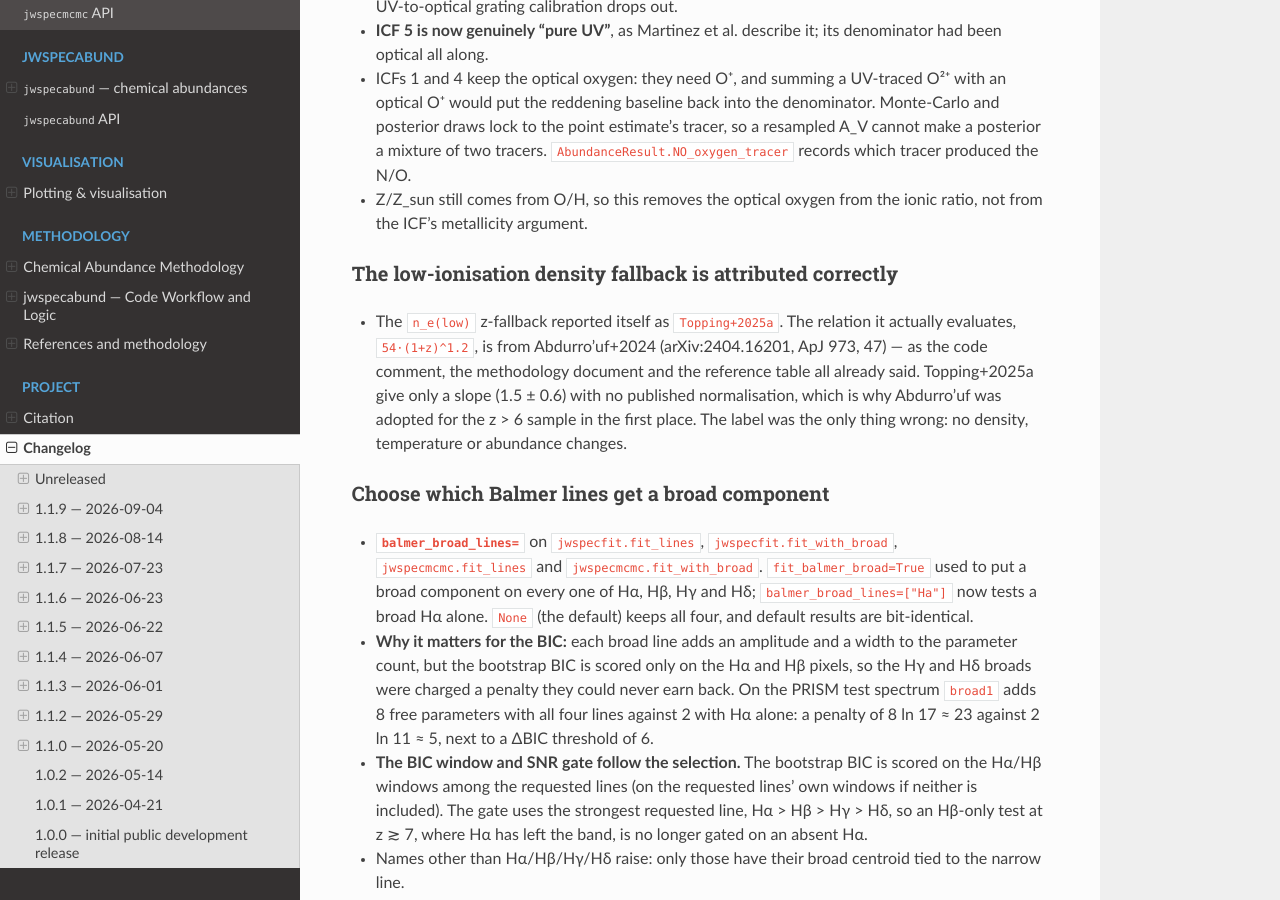
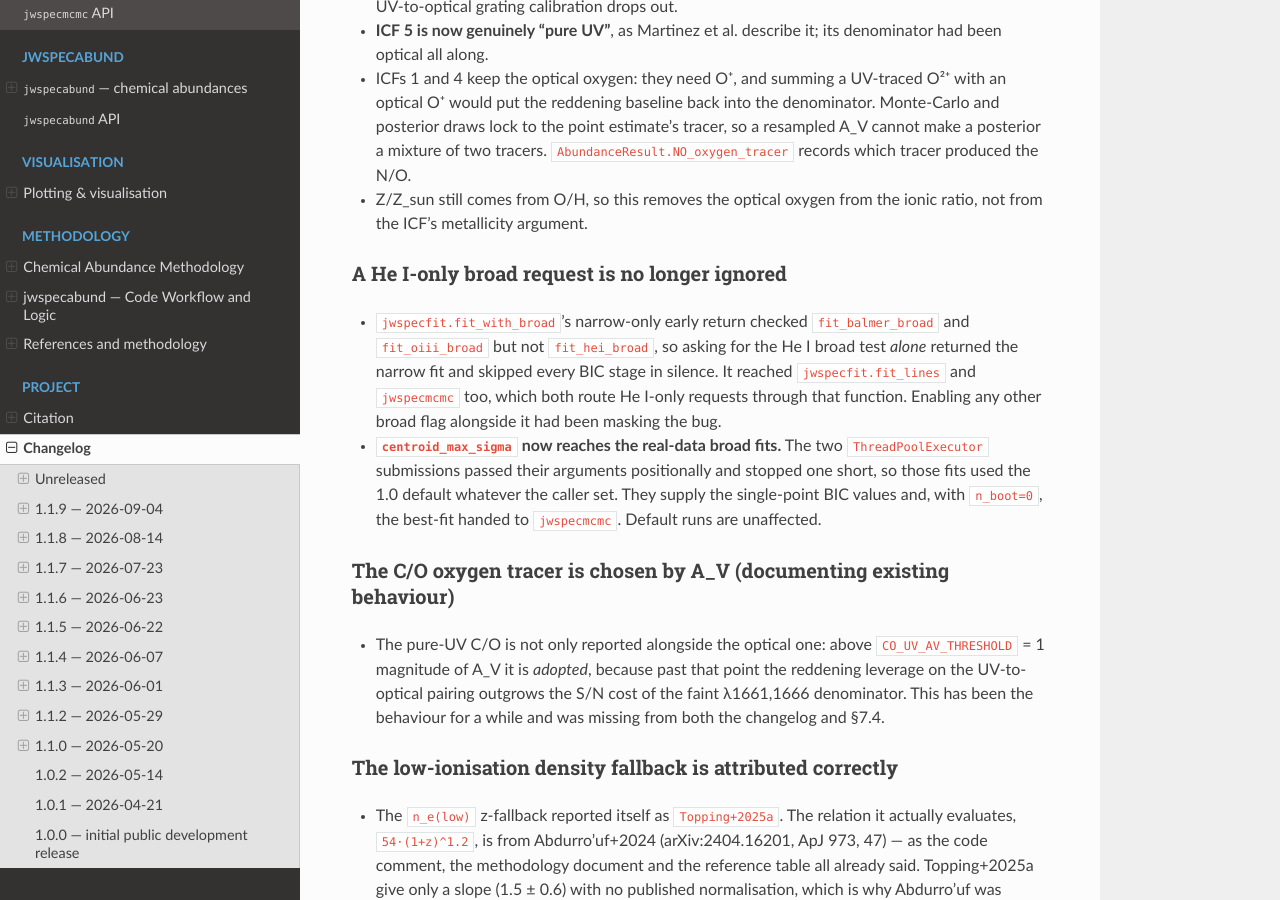
Before and after one commit to raunaq-rai/jwspecfit, a Sphinx documentation site: the page built from docs/changelog.md, in a window 1280 px wide and 900 px high, scrolled down 635 px. Built offline with Sphinx 7.4.7 and the Read the Docs theme 3.1.0, drawn with Linux system fonts in a browser that asks for light colours.

Commit message:
Document how the C/O oxygen tracer is chosen
Section 7.4 still said the pure-UV C/O "is not adopted automatically",
which stopped being true when the A_V switch landed: above
CO_UV_AV_THRESHOLD it is adopted, and the draws are locked to whichever
tier the point estimate chose. Neither that switch nor the two broad
fixes in the previous commit had a changelog entry.

```diff
--- a/docs/changelog.md
+++ b/docs/changelog.md
@@ -32,6 +32,28 @@ history on GitHub is the authoritative source.
   `AbundanceResult.NO_oxygen_tracer` records which tracer produced the N/O.
 - Z/Z_sun still comes from O/H, so this removes the optical oxygen from the
   ionic ratio, not from the ICF's metallicity argument.
+
+### A He I-only broad request is no longer ignored
+
+- `jwspecfit.fit_with_broad`'s narrow-only early return checked
+  `fit_balmer_broad` and `fit_oiii_broad` but not `fit_hei_broad`, so asking
+  for the He I broad test *alone* returned the narrow fit and skipped every BIC
+  stage in silence. It reached `jwspecfit.fit_lines` and `jwspecmcmc` too, which
+  both route He I-only requests through that function. Enabling any other broad
+  flag alongside it had been masking the bug.
+- **`centroid_max_sigma` now reaches the real-data broad fits.** The two
+  `ThreadPoolExecutor` submissions passed their arguments positionally and
+  stopped one short, so those fits used the 1.0 default whatever the caller
+  set. They supply the single-point BIC values and, with `n_boot=0`, the
+  best-fit handed to `jwspecmcmc`. Default runs are unaffected.
+
+### The C/O oxygen tracer is chosen by A_V (documenting existing behaviour)
+
+- The pure-UV C/O is not only reported alongside the optical one: above
+  `CO_UV_AV_THRESHOLD` = 1 magnitude of A_V it is *adopted*, because past that
+  point the reddening leverage on the UV-to-optical pairing outgrows the S/N
+  cost of the faint λ1661,1666 denominator. This has been the behaviour for a
+  while and was missing from both the changelog and §7.4.
 
 ### The low-ionisation density fallback is attributed correctly
 
```
Also changed, not shown: docs/abundance_methodology.md (+11 -3 lines).
